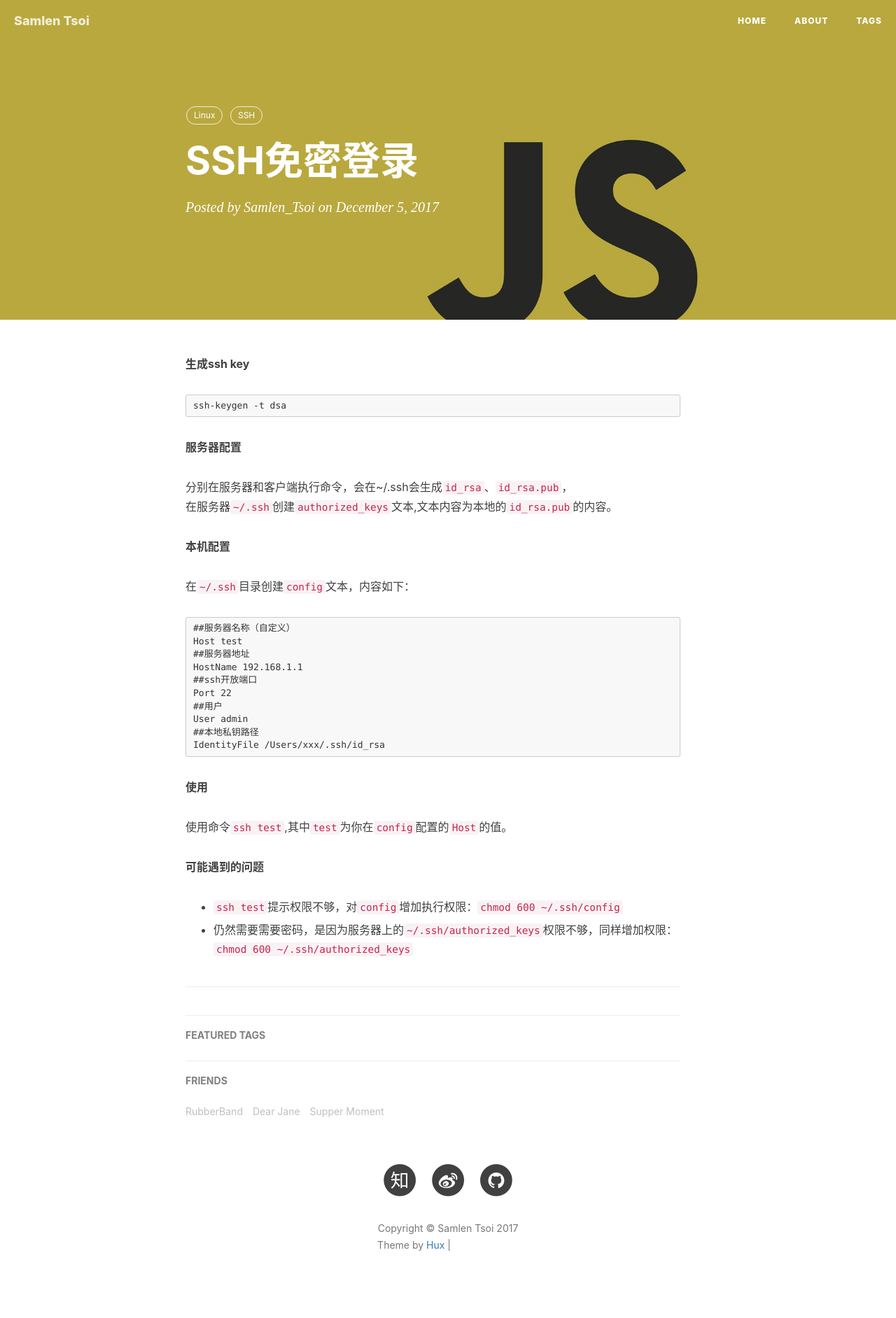
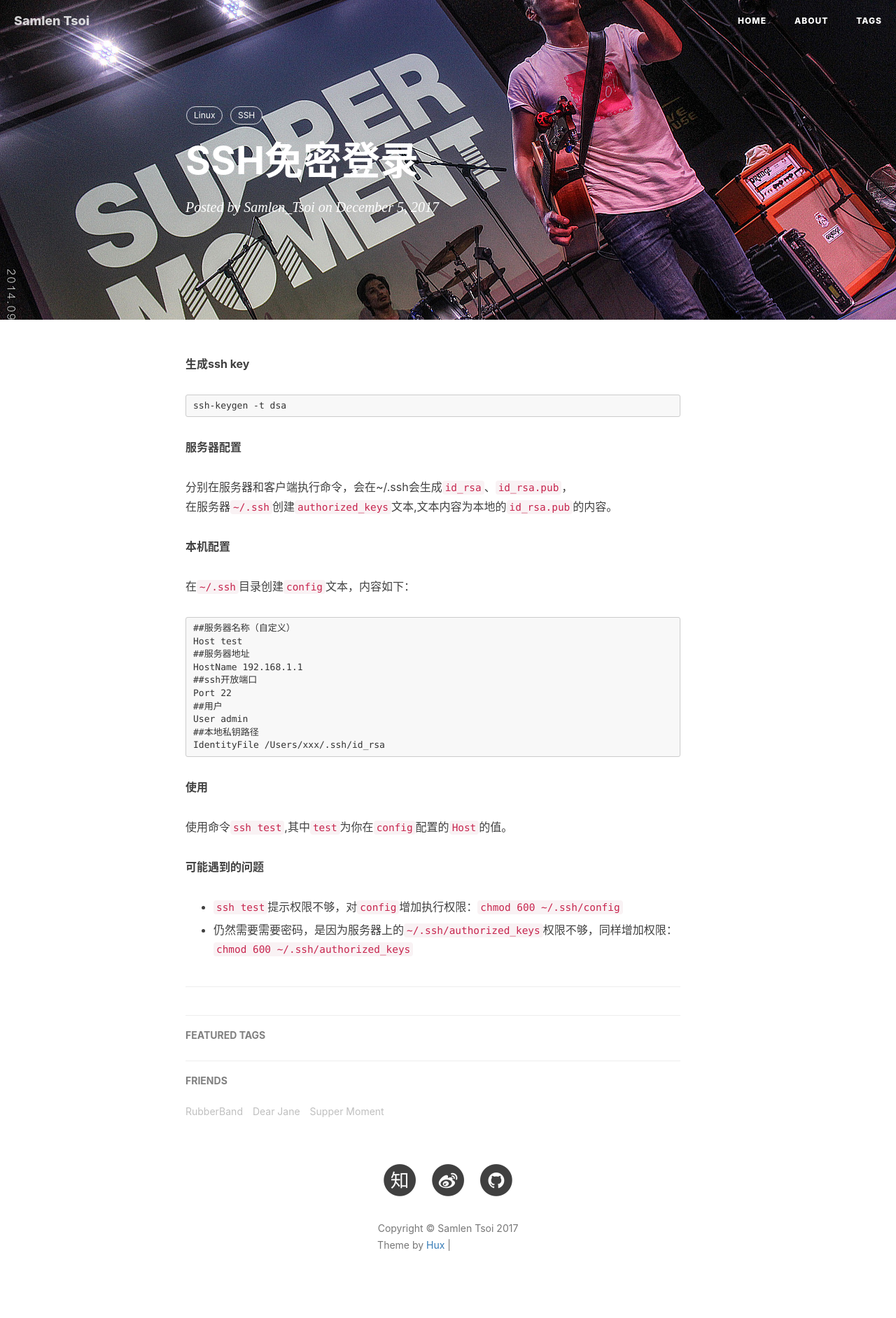
Before and after one commit to SamlenTsoi/samlentsoi.github.com, a Jekyll site: the page built from _posts/2017-12-05-ssh免密登录.markdown, in a window 1280 px wide. Shown: the whole page at 70% size. Built offline with Jekyll 4.4.1, drawn with Linux system fonts in a browser that asks for light colours; nearby versions of some CDN libraries; comment, search, counter and statistics services are not loaded; grey boxes are pictures that could not be loaded.

Commit message:
增加文章背景图

```diff
--- a/_posts/2017-12-05-ssh免密登录.markdown
+++ b/_posts/2017-12-05-ssh免密登录.markdown
@@ -4,7 +4,7 @@ title:      "SSH免密登录"
 subtitle:
 date:       2017-12-05
 author:     "Samlen_Tsoi"
-header-img: "img/post-bg-js-version.jpg"
+header-img: "img/post-bg.jpg"
 tags:
     - Linux
     - SSH
```
Also changed, not shown: img/in-post/post-js-version/javascript-java.jpg (deleted), img/in-post/post-js-version/keep-calm-and-learn-javascript.png (deleted), img/post-bg.jpg (added).
